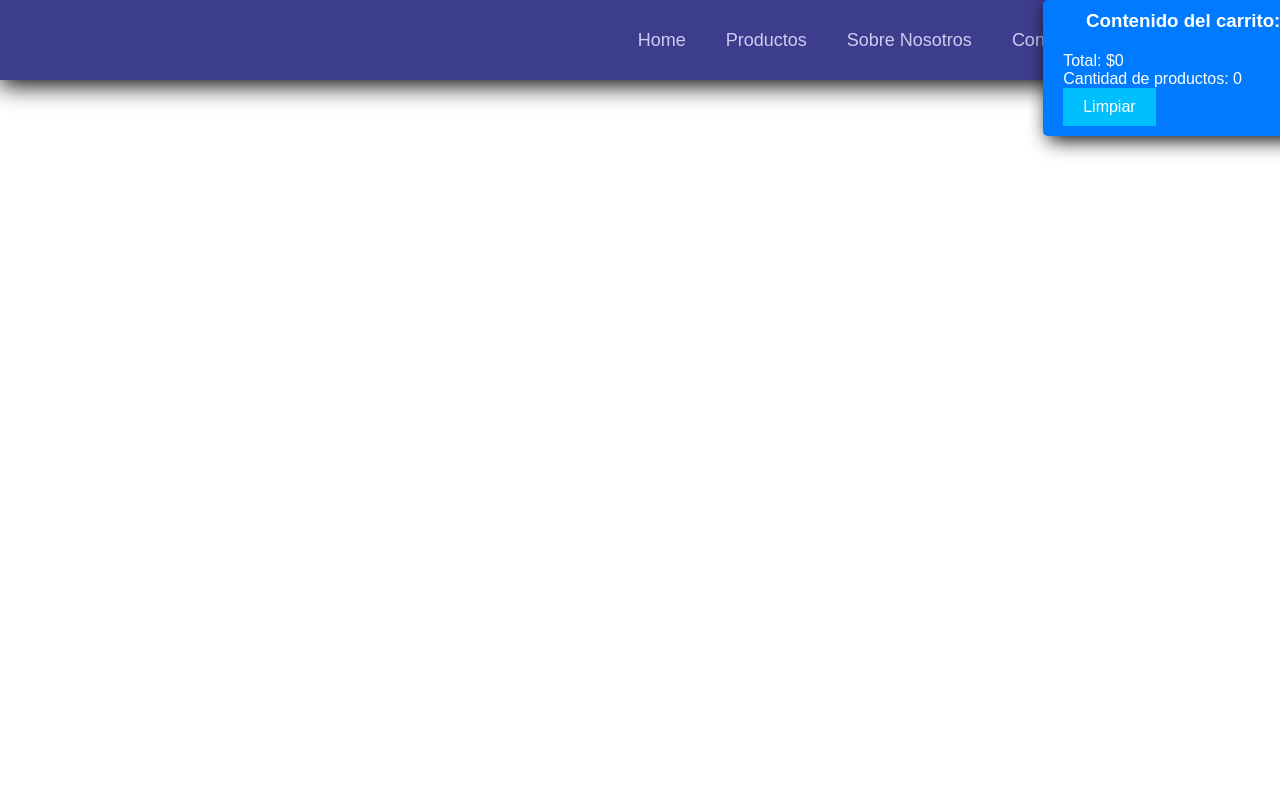
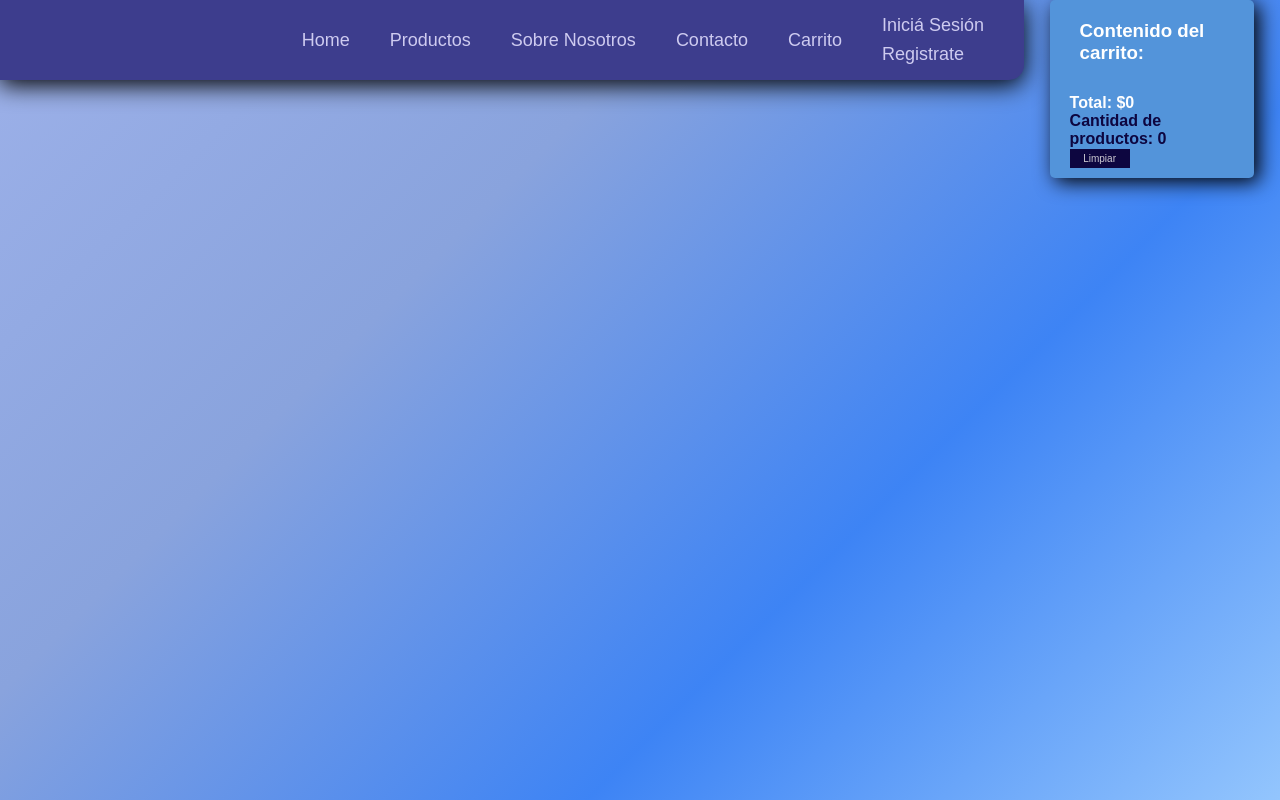
Before and after one commit to Adrifoz/IntegratorReact, a React (Vite) app: page /Cart in a window 1280 px wide. Built offline with nearby package versions, Linux system fonts and the light colour scheme.

Commit message:
modern style home

```diff
--- a/src/CSS/Cart.css
+++ b/src/CSS/Cart.css
@@ -1,75 +1,11 @@
-/*
 
 .cart {
-    margin-top: 80px;
-    position: fixed;
-    top: 0;
-    right: 0;
-    z-index: 99;
-
-    display: flex;
-    flex-direction: column;
-    justify-content: space-between;
-    gap: 30px;
-
-    width: 450px;
-    height: calc(100vh - 4rem);
-
-    padding: 2rem;
-    background-color: var(--gray-bg);
-    border-radius: 0 0 0 1rem;
-    box-shadow: 0 0 50px 20px rgba(0, 0, 0, 0.3);}
- */
-
-
-
-
-
-
-
-
-
-
-
-
-/*
-
-.default{
-  display: flex;
-  flex-direction: row-reverse;
-  position: fixed;
-  top: 80px;
-  right: 0px;
-  width: 250px;
-  height: 100%;
-  background-color: #333;
-  transition: transform 0.3s ease;
-  transform: translateX(0);
-  }
-
-  .modified{
-
-    display: flex;
-    flex-direction: row-reverse;
-    position: fixed;
-    top: 80px;
-    right: 0px;
-    width: 250px;
-    height: 100%;
-    background-color: #333;
-    transition: transform 0.3s ease;
-    transform: translateX(+200%);
-
-  } */
-
-  /* styles.css */
-.cart {
 position: fixed;
-  left: 81.5vw;
+  left: 82%;
   top: 0px;
-  width: 35vh;
+  width: 16%;
   box-shadow: 5px 4px 20px black;
-  background-color: #007BFF; /* Azul */
+  background-color: #5394da; /* Azul */
   color: white;
   /* border: none; */
   padding: 10px 20px;
@@ -80,6 +16,10 @@ position: fixed;
   overflow-y: auto;
 }
 
+.titleCart{
+  padding: 10px;
+}
+
   .cardProduct{
     padding-top: 10px;
     border: outset 2px rgb(78, 76, 155);
@@ -87,41 +27,26 @@ position: fixed;
     padding: 5px;
     background-color: rgb(61, 61, 141);
   }
-
-
-
+  .titleProdCart{
+    padding: 4px;
+  }
 
 .totalCart {
   padding-top: 20px;
+  font-weight: bolder;
+}
+.totalProd{
+  color: #0d0640;
+  font-weight: bold;
 }
 
-
-/*
-.modal-content {
-  display: flex;
-  flex-direction: row-reverse;
-  position: fixed;
-  top: 80px;
-  right: 0px;
-  width: 250px;
-  height: 100%;
-  background-color: #333;
-  transition: transform 0.3s ease;
-  transform: translateX(0);
-
+ .buttonCart{
+  background-color: #0d0640; /* Color celeste */
+  color: rgb(205, 203, 211);
+  border: none;
+  padding: 4px 3px;
+  font-size: 10px;
+  width: 60px;
+  cursor: pointer;
+  transition: background-color 0.3s ease, transform 0.3s ease; /* Efecto de transición */
 }
-
-.close {
-  color: #aaa;
-  float: right;
-  font-size: 28px;
-  font-weight: bold;
-  cursor: pointer;
-}
-
-.close:hover,
-.close:focus {
-  color: black;
-  text-decoration: none;
-  cursor: pointer;
-} */
--- a/src/CSS/Home.css
+++ b/src/CSS/Home.css
@@ -3,14 +3,13 @@
 display: flex;
 flex-direction: column;
 padding-top: 130px;
-gap: 25px;
+gap: 60px;
 padding-right: 300px;
 padding-left: 20px;
 }
 
 
 .home {
-
     display: flex;
     flex-direction: column;
 }
@@ -24,10 +23,49 @@ padding-left: 20px;
     gap: 10px;
 }
 
+.titleHero{
+    display: flex;
+    justify-content: center;
+}
+
+.welcome{
+    font-size: xx-large;
+    font-weight: bolder;
+
+
+}
+
 h1 {
-    padding-left: 60px;
+    padding-left: 10px;
+    padding-bottom: 30px;
 }
 h3 {
     display: flex;
     justify-content: center;
 }
+
+.footer{
+    padding-top: 50px;
+    display: flex;
+    flex-direction: column;
+    gap: 30px;
+    margin-bottom: 20px;
+    justify-content: center;
+}
+
+.linkProd{
+        background-color: #00bfff; /* Color celeste */
+        color: white;
+        border-radius: 2px;
+        padding-top: 10px;
+        margin-top: 40px;
+        font-size: 16px;
+        cursor: pointer;
+        transition: background-color 0.3s ease, transform 0.3s ease;
+}
+
+.linkProd:hover {
+    background-color: #4833a8; /* Color azul */
+    transform: scale(1.03); /* Aumenta ligeramente el tamaño */
+    border-radius: 7px;
+  }
--- a/src/CSS/Layout.css
+++ b/src/CSS/Layout.css
@@ -7,7 +7,8 @@
 
 body {
     font-family: sans-serif;
-    /* background: url(https://previews.123rf.com/images/sn333g/sn333g1602/sn333g160200057/53263946-fondo-azul-de-los-servicios-de-plomer%C3%ADa.jpg) ; */
+    /* background: url(https://previews.123rf.com/images/sn333g/sn333g1602/sn333g160200057/53263946-fondo-azul-de-los-servicios-de-plomer%C3%ADa.jpg) ;*/
+    background: linear-gradient(135deg, #9db1e9, #89a3dd, hsl(217, 90%, 60%), #93c5fd);
     box-sizing: border-box;
     background-position: center center;
     background-attachment: fixed;
@@ -24,7 +25,7 @@ body {
     box-shadow: 0 5px 24px black;
     background-color: rgb(61, 61, 141);
     position: fixed;
-    width: 170vh;
+    width: 80%;
     height: 80px;
     gap: 40px;
     border-bottom-right-radius: 15px;
--- a/src/CSS/Productos.css
+++ b/src/CSS/Productos.css
@@ -73,7 +73,7 @@ img {
     height: 160px;
 }
 /* Estilo base del botón */
-button {
+.Card button {
     background-color: #00bfff; /* Color celeste */
     color: white;
     border: none;
@@ -84,7 +84,7 @@ button {
   }
 
   /* Estilo del botón al pasar el mouse (hover) */
-  button:hover {
+  .Card button:hover {
     background-color: #b2cd8b; /* Color azul */
     transform: scale(1.03); /* Aumenta ligeramente el tamaño */
     border-radius: 2px;
--- a/src/paginas/Cart.jsx
+++ b/src/paginas/Cart.jsx
@@ -16,20 +16,20 @@ const dispatch = useDispatch();
       <div className="contentCart">
       <div className="cart">
         <span className="close" onClick={onClose}></span>
-        <h3>Contenido del carrito:</h3>
+        <h3 className='titleCart'>Contenido del carrito:</h3>
           <div className="produc">
             {produc.map((item, index) => (
               <div className='cardProduct' key={index}>
-                <h4>{item.nombre}</h4>
+                <h4 className='titleProdCart'>{item.nombre}</h4>
                 <p>Precio: ${item.precio}</p>
                 <p>Cantidad: {item.cantidad}</p>
-                <button onClick={() => dispatch(removeToCart({ id: item.id, precio: item.precio }))}>Remover</button>
+                <button className='buttonCart' onClick={() => dispatch(removeToCart({ id: item.id, precio: item.precio }))}>Remover</button>
               </div>
             ))}
           </div>
           <p className='totalCart'>Total: ${total}</p>
           <p className='totalProd'>Cantidad de productos: {quantity}</p>
-          <button onClick={() => dispatch(reset())}>Limpiar</button>
+          <button className='buttonCart' onClick={() => dispatch(reset())}>Limpiar</button>
       </div>
     </div>
     </>
--- a/src/paginas/Home.jsx
+++ b/src/paginas/Home.jsx
@@ -9,10 +9,13 @@ function Home () {
   return (
   <>
   <div className='homeContainer'>
-    <h1>Bienvenido</h1>
 
   <div className='hero'>
-    <h1>Promería/ Fontanería</h1>
+
+  <div className='titleHero'>
+  <p className='welcome'>Bienvenido a su tienda de</p><h1>Promería/ Fontanería</h1>
+  </div>
+
     <p>
     El sistema que distribuye el agua en su casa es uno de los más importantes e indispensables para su bienestar. Una persona consume una media de 136 litros por día.
     Nuestra especialidad es reparar las perdidas de sus canillas, duchas, lavaderos, tocadores, entre otros. También reparamos los desagües para su óptimo funcionamiento, y así se ahorrará de situaciones desagradables en la comodidad de su casa.
@@ -24,18 +27,18 @@ function Home () {
           <h3>Artículos recomendados</h3>
 
           <FuncionProductos />
-          <Link to="Productos">Ir a Productos</Link>
+          <Link className='linkProd' to="Productos">Ir a Productos</Link>
 
 
       </div>
   <div className="footer">
-    <h3>Plomería y Gas Necochea ©copyright</h3>
+
     <p>Lorem ipsum dolor sit amet consectetur adipisicing elit. Officiis, adipisci atque aliquid numquam suscipit, eligendi voluptatum ratione deleniti repellat, ex delectus! Possimus, maxime blanditiis voluptates non magni ipsam quos esse.
       Lorem ipsum dolor sit amet consectetur adipisicing elit. Sunt aspernatur dignissimos veritatis itaque nihil enim, optio cumque a similique, nemo dolor, corporis mollitia saepe quod quos? Commodi delectus quia ad.
       Lorem ipsum dolor sit amet consectetur adipisicing elit. Rem eius illum nostrum soluta odio aliquid quae quas nemo facere voluptas eveniet mollitia aut iure nobis magni ab odit, nam id.
       Lorem ipsum dolor sit amet consectetur adipisicing elit. Earum fuga odio doloribus commodi impedit vel nostrum suscipit recusandae expedita, dicta maxime cupiditate quos, sequi blanditiis natus ipsa? Mollitia, exercitationem impedit.
     </p>
-
+    <h3>Plomería y Gas Necochea ©copyright</h3>
 
   </div>
 
```
